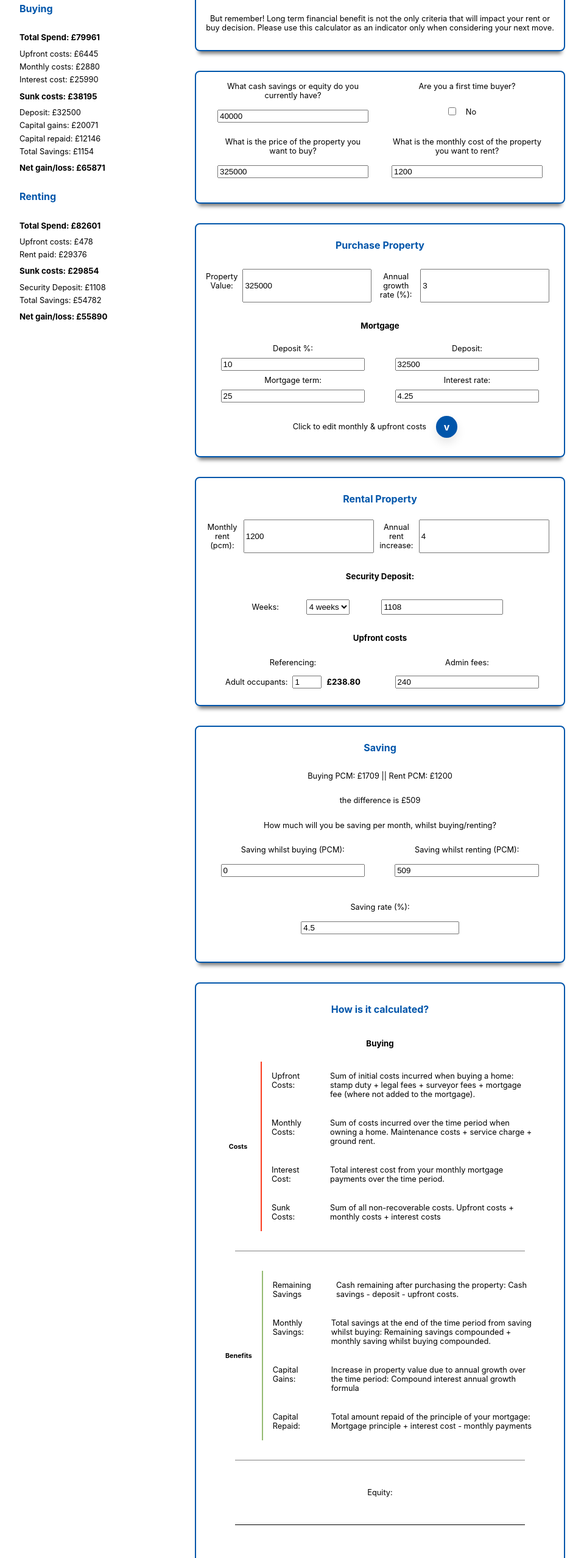
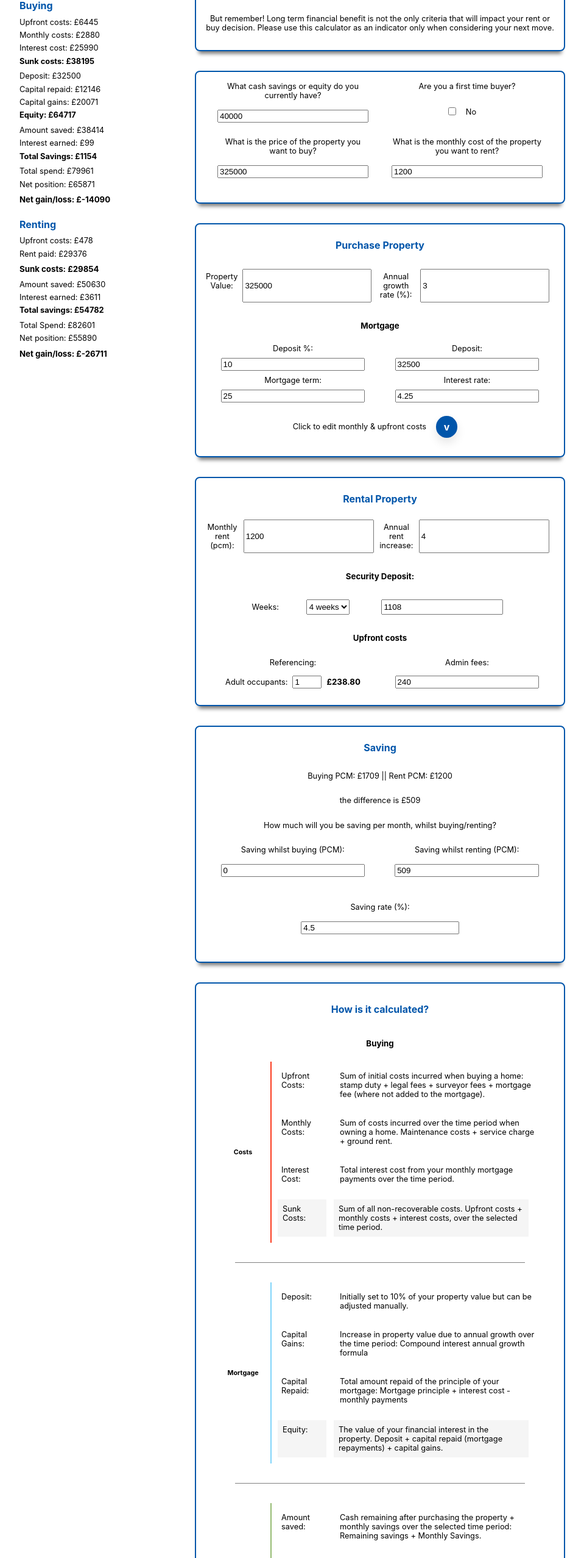
Before and after one commit to Spencer-EMS/rentbuycalc, a React (Create React App) app: page / in a window 1280 px wide. Shown: the part 200-2755 px from the top of the page at 61% size, without its empty margins (160-1119 px from the left). Built offline with nearby package versions, Linux system fonts and the light colour scheme.

Commit message:
refactoring totals to show net gain/loss

```diff
--- a/src/components/Calculations/Calculations.js
+++ b/src/components/Calculations/Calculations.js
@@ -8,6 +8,9 @@ const Calculations = () => {
             <div className={style.CalculationsWrap}>
                 <h4>How is it calculated?</h4>
                 <h5>Buying</h5>
+
+                {/* <div className={style.midBorderGrey}></div> */}
+
                 <div className={style.flexCost}>
                     <h6>Costs</h6>
                     <div className={style.colFlexCost}>
@@ -32,10 +35,10 @@ const Calculations = () => {
                                 Total interest cost from your monthly mortgage payments over the time period.
                             </p>
                         </div>
-                        <div className={style.flexWrap}>
+                        <div className={style.flexWrapSunk}>
                             <p>Sunk Costs:</p>
                             <p>
-                                Sum of all non-recoverable costs. Upfront costs + monthly costs + interest costs
+                                Sum of all non-recoverable costs. Upfront costs + monthly costs + interest costs, over the selected time period.
                             </p>
                         </div>
                     </div>
@@ -44,20 +47,12 @@ const Calculations = () => {
                 <div className={style.midBorderGrey}></div>
 
                 <div className={style.flexBen}>
-                    <h6>Benefits</h6>
-                    <div className={style.colFlexBen}>
+                    <h6>Mortgage</h6>
+                    <div className={style.colFlexBlue}>
                         <div className={style.flexWrap}>
-                            <p>Remaining Savings</p>
+                            <p>Deposit:</p>
                             <p>
-                                Cash remaining after purchasing the property:
-                                Cash savings - deposit - upfront costs.
-                            </p>
-                        </div>
-                        <div className={style.flexWrap}>
-                            <p>Monthly Savings:</p>
-                            <p>
-                                Total savings at the end of the time period from saving whilst buying:
-                                Remaining savings compounded + monthly saving whilst buying compounded.
+                                Initially set to 10% of your property value but can be adjusted manually.
                             </p>
                         </div>
                         <div className={style.flexWrap}>
@@ -74,21 +69,75 @@ const Calculations = () => {
                                 Mortgage principle + interest cost - monthly payments
                             </p>
                         </div>
+                        <div className={style.flexWrapSunk}>
+                            <p>Equity:</p>
+                            <p>
+                                The value of your financial interest in the property.
+                                Deposit + capital repaid (mortgage repayments) + capital gains.
+                            </p>
+                        </div>
                     </div>
                 </div>
 
                 <div className={style.midBorderGrey}></div>
 
-                <div className={style.flexWrapEquity}>
-                    <p>Equity:</p>
-                    <p></p>
+                <div className={style.flexBen}>
+                    <h6>Savings</h6>
+                    <div className={style.colFlexBen}>
+                        <div className={style.flexWrap}>
+                            <p>Amount saved:</p>
+                            <p>
+                                Cash remaining after purchasing the property +
+                                monthly savings over the selected time period:
+                                Remaining savings + Monthly Savings.
+                            </p>
+                        </div>
+                        <div className={style.flexWrapInt}>
+                            <p  className={style.intTitle}>Interest earned:</p>
+                            <p className={style.intContent}>
+                                Interest earned on savings over the selected time period:
+                            </p>
+                        </div>
+                        <div className={style.flexWrapSunk}>
+                            <p>Total Savings:</p>
+                            <p>
+                                Total savings at the end of the time period from saving whilst buying:
+                                Amount saved compounded + monthly savings compounded.
+                            </p>
+                        </div>
+                    </div>
                 </div>
 
-                <div className={style.midBorder}></div>
+                <div className={style.midBorderGrey}></div>
 
-                {/* <div className={style.spacer}></div> */}
+                <div className={style.netPosition}>
+                    <h6>Total Spend: </h6>
+                    <p>
+                        Sum of all costs associated with buying a home over the selected time period.
+                        Upfront costs + monthly costs +
+                        mortgage repayments + deposit + monthly savings.
+                    </p>
+                </div>
+                <div className={style.netPosition}>
+                    <h6>Net Position: </h6>
+                    <p>Your financial position at the end of the selected time period: Equity + Total Savings</p>
+                </div>
+                <div className={style.netPosition}>
+                    <h6>Net Gain/Loss: </h6>
+                    <p>
+                        Your gain or loss based upon all costs, mortgage repayments and savings: Net position - Total spend
+                    </p>
+                </div>
+
+                <div className={style.midBorder1}></div>
+                <div className={style.midBorder2}></div>
+
+                <div className={style.spacer}></div>
 
                 <h5>Renting</h5>
+
+                {/* <div className={style.midBorderGrey}></div> */}
+
                 <div className={style.flexCost}>
                     <h6>Costs</h6>
                     <div className={style.colFlexCost}>
@@ -106,7 +155,7 @@ const Calculations = () => {
                                 Monthly rent x time period(months)
                             </p>
                         </div>
-                        <div className={style.flexWrap}>
+                        <div className={style.flexWrapSunk}>
                             <p>Sunk Costs:</p>
                             <p>
                                 Sum of all non-recoverable costs:
@@ -119,32 +168,63 @@ const Calculations = () => {
                 <div className={style.midBorderGrey}></div>
 
                 <div className={style.flexBen}>
-                    <h6>Benefits</h6>
+                    <h6>Savings</h6>
                     <div className={style.colFlexBen}>
                         <div className={style.flexWrap}>
                             <p>Security Deposit:</p>
                             <p>
-                                Funds returned to you at the end of your tenancy:
+                                Funds returned to you at the end of your tenancy.
                                 (Calculator assumes no deductions)
                             </p>
                         </div>
                         <div className={style.flexWrap}>
-                            <p>Remaining Savings:</p>
+                            <p>Amount saved:</p>
                             <p>
-                                Cash remaining after securing the rental property:
-                                Cash savings - upfront costs.
+                                Cash remaining after securing a rental  property +
+                                monthly savings over the selected time period
                             </p>
                         </div>
-                        <div className={style.flexWrap}>
-                            <p>Monthly Savings:</p>
+                        <div className={style.flexWrapInt}>
+                            <p  className={style.intTitle}>Interest earned:</p>
+                            <p className={style.intContent}>
+                                Interest earned on savings over the selected time period.
+                            </p>
+                        </div>
+                        <div className={style.flexWrapSunk}>
+                            <p>Total Savings:</p>
                             <p>
-                                Total savings  from saving whilst renting at the end of the time period:
-                                Remaining savings compounded + monthly saving whilst renting compounded.
+                                Total savings at the end of the time period from saving whilst buying:
+                                Amount saved compounded + monthly savings compounded.
                             </p>
                         </div>
                     </div>
+
                 </div>
+                <div className={style.midBorderGrey}></div>
+
+                <div className={style.netPosition}>
+                    <h6>Total Spend: </h6>
+                    <p>
+                        Sum of all costs associated with renting a home over the selected time period.
+                        Upfront costs + monthly rent +
+                        security deposit + monthly savings.
+                    </p>
+                </div>
+                <div className={style.netPosition}>
+                    <h6>Net Position: </h6>
+                    <p>Your financial position at the end of the selected time period: Total Savings + Security Deposit</p>
+                </div>
+                <div className={style.netPosition}>
+                    <h6>Net Gain/Loss: </h6>
+                    <p>Your gain or loss based upon all costs, mortgage repayments and savings: Net position - Total spend</p>
+                </div>
+
+                <div className={style.midBorder1}></div>
+                <div className={style.midBorder2}></div>
+                <div className={style.spacer}></div>
+
             </div>
+
         </div>
     );
 }
--- a/src/components/Calculations/Calculations.module.css
+++ b/src/components/Calculations/Calculations.module.css
@@ -30,7 +30,7 @@
     display: flex;
     /* justify-content: space-around; */
     /* margin: auto; */
-    width: 29rem;
+    width: 28rem;
     justify-content: space-between;
     align-items: bottom;
     text-align: left;
@@ -39,6 +39,39 @@
 .flexWrap p{
     margin: 1rem;
     min-width: 4rem;
+}
+
+.flexWrapInt{
+    display: flex;
+    /* justify-content: space-around; */
+    /* margin: auto; */
+    width: 28rem;
+    justify-content: space-between;
+    align-items: bottom;
+    text-align: left;
+}
+
+.intTitle{
+    margin: 1rem 0 1rem 1rem;
+    min-width: 4rem;
+}
+
+
+.flexWrapSunk{
+    display: flex;
+    width: 26.5rem;
+    justify-content: space-between;
+    align-items: bottom;
+    text-align: left;
+    background-color: whitesmoke;
+    border: 4px solid white;
+}
+
+.flexWrapSunk p{
+    margin: 0;
+    min-width: 4rem;
+    padding: 0.5rem;
+    border: 6px solid white;
 }
 
 .flexCost{
@@ -64,6 +97,19 @@
     height: 0.06rem;
     background-color: black;
     margin: 2rem;
+}
+
+.midBorder1{
+    height: 0.06rem;
+    background-color: #05a;
+    margin: 2rem 2rem 0.4rem;
+}
+
+
+.midBorder2{
+    height: 0.06rem;
+    background-color: #05a;
+    margin: 0 2rem;
 }
 
 .midBorderGrey{
@@ -92,6 +138,39 @@
     border-left: 2px solid #95bb72;
 }
 
+.colFlexBlue{
+    display: flex;
+    flex-direction: column;
+    border-left: 2px solid #81d4fa;
+}
+
 .spacer{
     height: 3rem;
 }
+
+.flexWrapSpendBuy{
+    display: flex;
+    margin: auto 2rem;
+    justify-content: space-around;
+
+}
+
+.flexWrapSpendBuy p{
+    margin: 0 1rem;
+}
+
+.netPosition{
+    /* background-color: #deeff5; */
+    border-left: 2px solid #05A;
+    display: flex;
+    margin: 0 2rem;
+    padding: 1rem;
+    justify-content: space-around;
+    /* opacity: 0.1; */
+    /* color: white; */
+}
+
+
+.netPosition p{
+    width: 18rem;
+}
--- a/src/components/Totals/Totals.js
+++ b/src/components/Totals/Totals.js
@@ -27,11 +27,15 @@ const Totals = ({
     }) => {
 
     // const [ rentEquity, setRentEquity ] = useState(0);
+    const [ netPositionRent, setNetPositionRent ] = useState(0);
+    const [ buyEquity, setBuyEquity ] = useState(0);
+    const [ netGainBuy, setNetGainBuy ] = useState(0);
     const [ netGainRent, setNetGainRent ] = useState(0);
-    // const [ buyEquity, setBuyEquity ] = useState(0);
-    const [ netGainBuy, setNetGainBuy ] = useState(0);
+    const [ netPositionBuy, setNetPositionBuy ] = useState(0);
     const [ comparisonMessage, setComparisonMessage ] = useState("");
     const [ equityDelta, setEquityDelta ] = useState(0);
+    const [ rentInterestEarned, setRentInterestEarned ] = useState(0);
+    const [ buyInterestEarned, setBuyInterestEarned ] = useState(0);
 
     // TESTING
     // const [ buyRoi, setBuyRoi ] = useState(0);
@@ -46,10 +50,12 @@ const Totals = ({
         var accruedAmount;
         const remainingSavings = currentSavings - sumUpFrontCosts - depositAmount;
         accruedAmount = remainingSavings*((1+((aer/100)/12))**(12*fixedTerm));
+        const interestEarned = accruedAmount - remainingSavings;
         var rOverN = (aer/100)/12;
         var numerator = (saveBuy*(((1+(rOverN))**(12*fixedTerm))-1));
         accruedAmount = accruedAmount + (numerator/(rOverN));
         setAccruedSavingsBuy(accruedAmount);
+        setBuyInterestEarned(interestEarned);
     }, [fixedTerm, currentSavings, aer, sumUpFrontCosts, depositAmount, setAccruedSavingsBuy, saveBuy]);
 
     // Calculating Compound interest on RENT savings [Formula: A=(P(1+r/n)^nt)  +  ((PMT((1+r/n)**(nt))-1)/(r/n))]
@@ -58,11 +64,13 @@ const Totals = ({
         const remainingSavings = currentSavings - upFrontRentCost - securityDeposit;
         // console.log("remainingSavings", remainingSavings);
         accruedAmount = remainingSavings*((1+((aer/100)/12))**(12*fixedTerm));
+        const interestEarned = accruedAmount - remainingSavings;
         var rOverN = (aer/100)/12;
         var numerator = (saveRent*(((1+(rOverN))**(12*fixedTerm))-1));
         accruedAmount = accruedAmount + (numerator/rOverN);
         // console.log("accruedAmount", accruedAmount);
         setAccruedSavingsRent(accruedAmount);
+        setRentInterestEarned(interestEarned);
     }, [fixedTerm, currentSavings, aer, upFrontRentCost, securityDeposit, setAccruedSavingsRent, saveRent]);
 
     // useEffect(() => { // Rent Equity
@@ -70,20 +78,30 @@ const Totals = ({
     //     setRentEquity(totalRentEquity);
     // }, [securityDeposit, currentSavings, upFrontRentCost, accruedSavingsRent]);
 
-    // useEffect(() => { // Buy Equity
-    //     const totalBuyEquity = (depositAmount + capitalGains + capitalRepaid);
-    //     setBuyEquity(totalBuyEquity);
-    // }, [depositAmount, currentSavings, sumUpFrontCosts, accruedSavingsBuy, capitalGains, capitalRepaid]);
+    useEffect(() => { // Buy Equity
+        const totalBuyEquity = (depositAmount + capitalGains + capitalRepaid);
+        setBuyEquity(totalBuyEquity);
+    }, [depositAmount, currentSavings, sumUpFrontCosts, accruedSavingsBuy, capitalGains, capitalRepaid]);
 
-    useEffect(() => { // Net Gain/Loss Buy
-        const netGainLoss = ((depositAmount + capitalGains + capitalRepaid) + accruedSavingsBuy);
+    useEffect(() => { // Net Position Buy
+        const netPosition = ((depositAmount + capitalGains + capitalRepaid) + accruedSavingsBuy);
+        setNetPositionBuy(netPosition);
+    }, [depositAmount, capitalGains , capitalRepaid, accruedSavingsBuy, setNetPositionBuy]);
+
+    useEffect(() => { // Net gain/loss Buy
+        const netGainLoss = ( netPositionBuy - totalSpendBuy );
         setNetGainBuy(netGainLoss);
-    }, [depositAmount, capitalGains , capitalRepaid, accruedSavingsBuy, setNetGainBuy]);
+    }, [totalSpendBuy, netPositionBuy, setNetGainBuy]);
 
-    useEffect(() => { // Net Gain/Loss Rent
-        const netGainLoss = ((securityDeposit) + accruedSavingsRent);
+    useEffect(() => { // Net Position Rent
+        const netPosition = ((securityDeposit) + accruedSavingsRent);
+        setNetPositionRent(netPosition);
+    }, [securityDeposit, currentSavings, upFrontRentCost, accruedSavingsRent, setNetPositionRent]);
+
+    useEffect(() => { // Net gain/loss Rent
+        const netGainLoss = ( netPositionRent - totalSpendRent );
         setNetGainRent(netGainLoss);
-    }, [securityDeposit, currentSavings, upFrontRentCost, accruedSavingsRent, setNetGainRent]);
+    }, [totalSpendRent, netPositionRent, setNetGainRent]);
 
 
     // Rent vs Buy delta
@@ -131,31 +149,41 @@ const Totals = ({
                         <h3>£{equityDelta.toFixed(0)}</h3>
                     </div>
                     <h4>Buying</h4>
-                    <h5>Total Spend: £{totalSpendBuy.toFixed(0)}</h5>
+
                     <p>Upfront costs: £{sumUpFrontCosts.toFixed(0)}</p>
                     <p>Monthly costs: £{sumMonthlyCosts.toFixed(0)}</p>
                     <p>Interest cost: £{periodInterestCost.toFixed(0)}</p>
-                    <h5>Sunk costs: £{buyTotalCost.toFixed(0)}</h5>
+                    <h6>Sunk costs: £{buyTotalCost.toFixed(0)}</h6>
 
                     <p>Deposit: £{depositAmount.toFixed(0)}</p>
                     {/* <p>Remaining Savings: £{(currentSavings - sumUpFrontCosts - depositAmount).toFixed(0)}</p> */}
+                    <p>Capital repaid: £{capitalRepaid.toFixed(0)}</p>
+                    <p>Capital gains: £{capitalGains.toFixed(0)}</p>
+                    <h6>Equity: £{buyEquity.toFixed(0)}</h6>
 
-                    <p>Capital gains: £{capitalGains.toFixed(0)}</p>
-                    <p>Capital repaid: £{capitalRepaid.toFixed(0)}</p>
-                    {/* <h5>Equity: £{buyEquity.toFixed(0)}</h5> */}
-                    <p>Total Savings: £{accruedSavingsBuy.toFixed(0)}</p>
+                    <p>Amount saved: £{((currentSavings - upFrontRentCost - securityDeposit)+(saveBuy*(fixedTerm*12))).toFixed(0)}</p>
+                    <p>Interest earned: £{buyInterestEarned.toFixed(0)}</p>
+                    <h6>Total Savings: £{accruedSavingsBuy.toFixed(0)}</h6>
+                    <p>Total spend: £{totalSpendBuy.toFixed(0)}</p>
+                    <p>Net position: £{netPositionBuy.toFixed(0)}</p>
                     <h5>Net gain/loss: £{netGainBuy.toFixed(0)}</h5>
 
                     <h4>Renting</h4>
-                    <h5>Total Spend: £{totalSpendRent.toFixed(0)}</h5>
+
                     <p>Upfront costs: £{upFrontRentCost}</p>
                     <p>Rent paid: £{rentMonthlyCost.toFixed(0)}</p>
                     <h5>Sunk costs: £{(upFrontRentCost + rentMonthlyCost).toFixed(0)}</h5>
 
-                    <p>Security Deposit: £{securityDeposit.toFixed(0)}</p>
+
                     {/* <p>Remaining Savings: £{(currentSavings - upFrontRentCost - securityDeposit).toFixed(0)}</p> */}
-                    <p>Total Savings: £{accruedSavingsRent.toFixed(0)}</p>
+                    <p>Amount saved: £{((currentSavings - upFrontRentCost - securityDeposit)+(saveRent*(fixedTerm*12))).toFixed(0)}</p>
+                    <p>Interest earned: £{rentInterestEarned.toFixed(0)}</p>
+                    <h6>Total savings: £{accruedSavingsRent.toFixed(0)}</h6>
+                    {/* <p>Security deposit: £{securityDeposit.toFixed(0)}</p> */}
+                    <p>Total Spend: £{totalSpendRent.toFixed(0)}</p>
+                    <p>Net position: £{netPositionRent.toFixed(0)}</p>
                     <h5>Net gain/loss: £{netGainRent.toFixed(0)}</h5>
+
                 </div>
             </div>
         </div>
--- a/src/components/Totals/Totals.module.css
+++ b/src/components/Totals/Totals.module.css
@@ -14,11 +14,18 @@
 
 .Totals h4{
     text-align: left;
+    margin: 1rem 0 0.4rem 0;
 }
 
 .Totals h5{
     text-align: left;
-    margin: 0.5rem 0;
+    margin: 0.4rem 0;
+}
+
+.Totals h6{
+    text-align: left;
+    margin: 0.2rem 0 0.4rem;
+    font-size: 0.8rem;
 }
 
 .Totals p{
```
